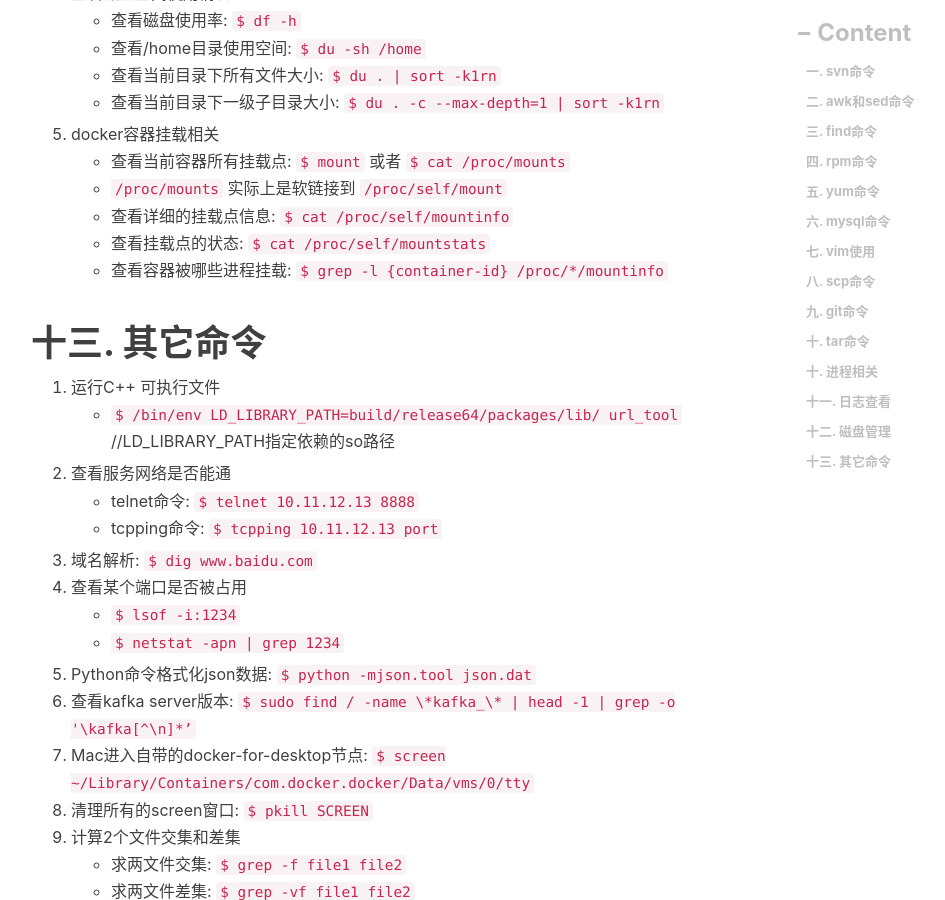
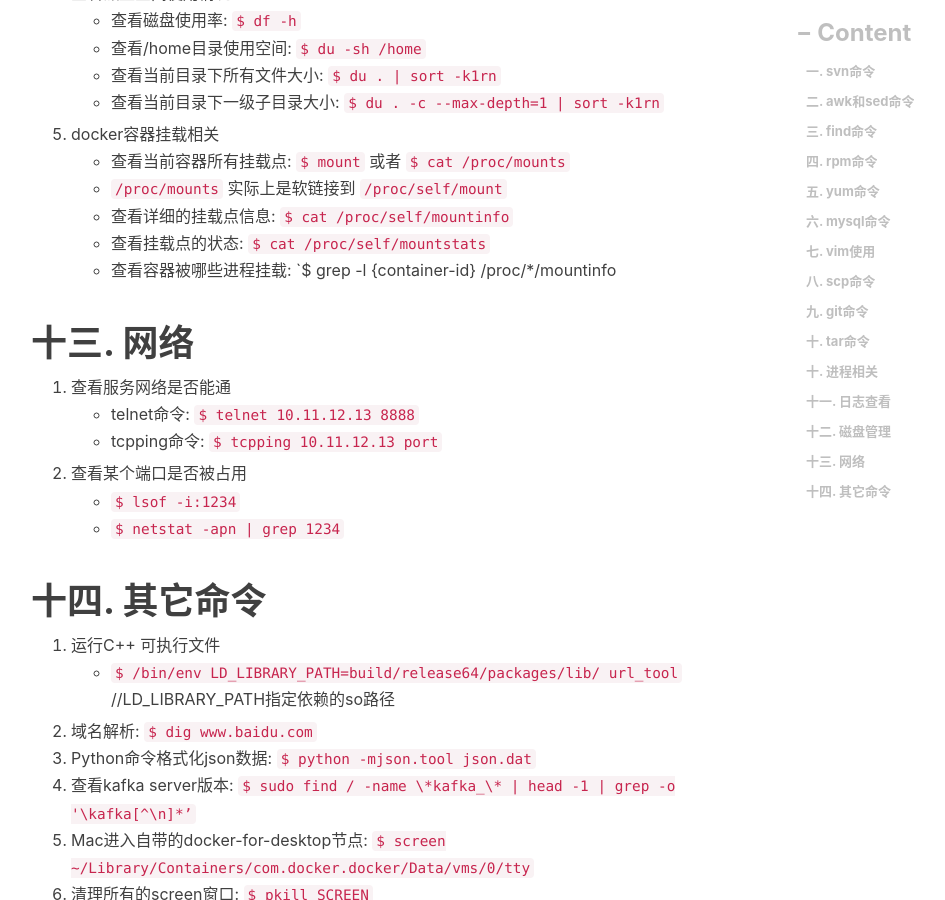
Before and after one commit to engru/chenguolin.github.io, a Jekyll site: the page built from _posts/2016-09-27-【Linux-10】Linux开发运维总结.md, in a window 1280 px wide and 900 px high, scrolled down 5610 px. Shown: the whole window, without its empty margins (234-1179 px from the left). Built offline with Jekyll 4.4.1, drawn with Linux system fonts in a browser that asks for light colours; nearby versions of some CDN libraries; comment, search, counter and statistics services are not loaded.

Commit message:
Update 2016-09-27-【Linux-10】Linux开发运维总结.md

```diff
--- a/_posts/2016-09-27-【Linux-10】Linux开发运维总结.md
+++ b/_posts/2016-09-27-【Linux-10】Linux开发运维总结.md
@@ -154,25 +154,27 @@ tags:         #标签
    + `/proc/mounts` 实际上是软链接到 `/proc/self/mount`
    + 查看详细的挂载点信息: `$ cat /proc/self/mountinfo`
    + 查看挂载点的状态: `$ cat /proc/self/mountstats`
-   + 查看容器被哪些进程挂载: `$ grep -l {container-id} /proc/*/mountinfo`
+   + 查看容器被哪些进程挂载: `$ grep -l {container-id} /proc/*/mountinfo
 
-# 十三. 其它命令
+# 十三. 网络
+1. 查看服务网络是否能通
+   + telnet命令: `$ telnet 10.11.12.13 8888`
+   + tcpping命令: `$ tcpping 10.11.12.13 port`
+2. 查看某个端口是否被占用
+   + `$ lsof -i:1234`
+   + `$ netstat -apn | grep 1234`
+
+# 十四. 其它命令
 1. 运行C++ 可执行文件
    + `$ /bin/env LD_LIBRARY_PATH=build/release64/packages/lib/ url_tool`  //LD_LIBRARY_PATH指定依赖的so路径
-2. 查看服务网络是否能通
-   + telnet命令: `$ telnet 10.11.12.13 8888`
-   + tcpping命令: `$ tcpping 10.11.12.13 port`
-3. 域名解析: `$ dig www.baidu.com`
-4. 查看某个端口是否被占用
-   + `$ lsof -i:1234`
-   + `$ netstat -apn | grep 1234`
-5. Python命令格式化json数据: `$ python -mjson.tool json.dat`
-6. 查看kafka server版本: `$ sudo find / -name \*kafka_\* | head -1 | grep -o '\kafka[^\n]*’`
-7. Mac进入自带的docker-for-desktop节点: `$ screen ~/Library/Containers/com.docker.docker/Data/vms/0/tty`
-8. 清理所有的screen窗口: `$ pkill SCREEN`
-9. 计算2个文件交集和差集
+2. 域名解析: `$ dig www.baidu.com`
+3. Python命令格式化json数据: `$ python -mjson.tool json.dat`
+4. 查看kafka server版本: `$ sudo find / -name \*kafka_\* | head -1 | grep -o '\kafka[^\n]*’`
+5. Mac进入自带的docker-for-desktop节点: `$ screen ~/Library/Containers/com.docker.docker/Data/vms/0/tty`
+6. 清理所有的screen窗口: `$ pkill SCREEN`
+7. 计算2个文件交集和差集
     + 求两文件交集: `$ grep -f file1 file2`
     + 求两文件差集: `$ grep -vf file1 file2`
-10. Shell计算base64编码
+8. Shell计算base64编码
     + Encode: `$ echo "cgl" | base64`
     + Decode: `$ echo 'MWYyZDFlMmU2N2Rm' | base64 —decode`
```
